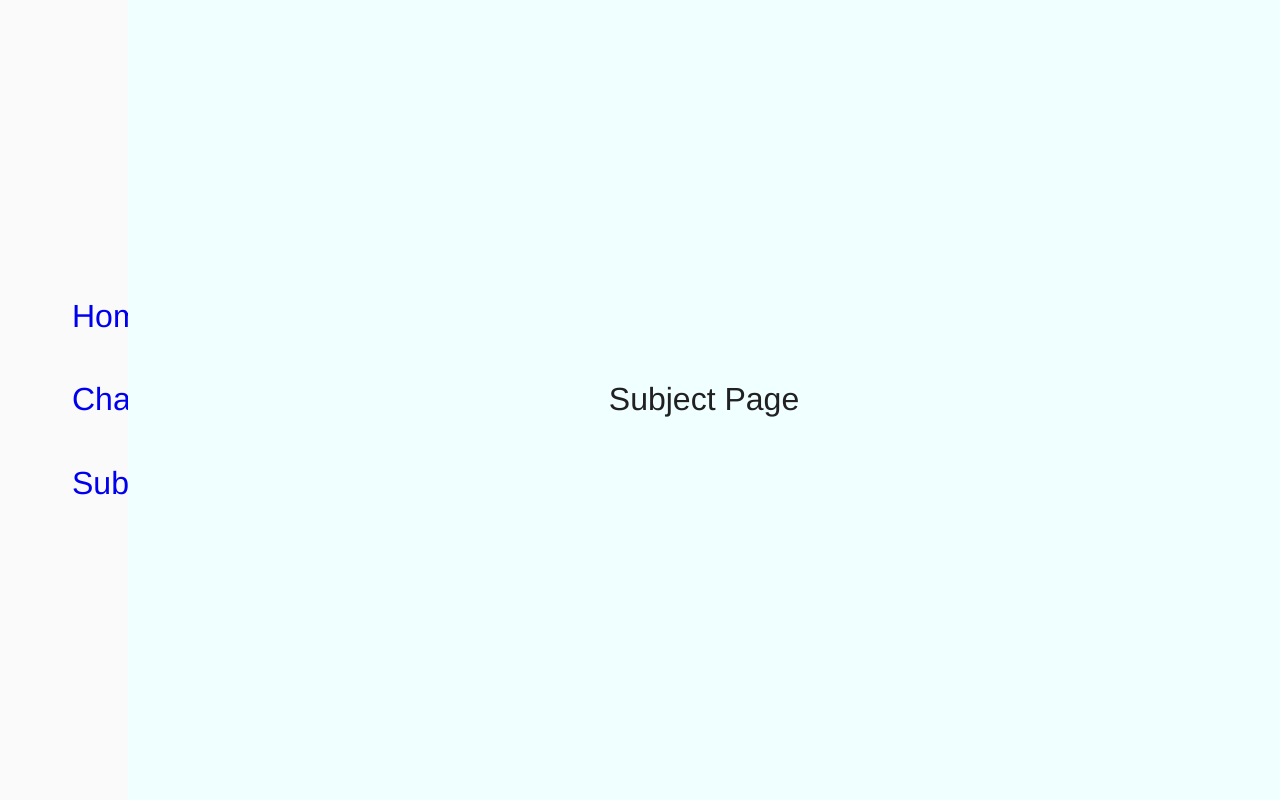
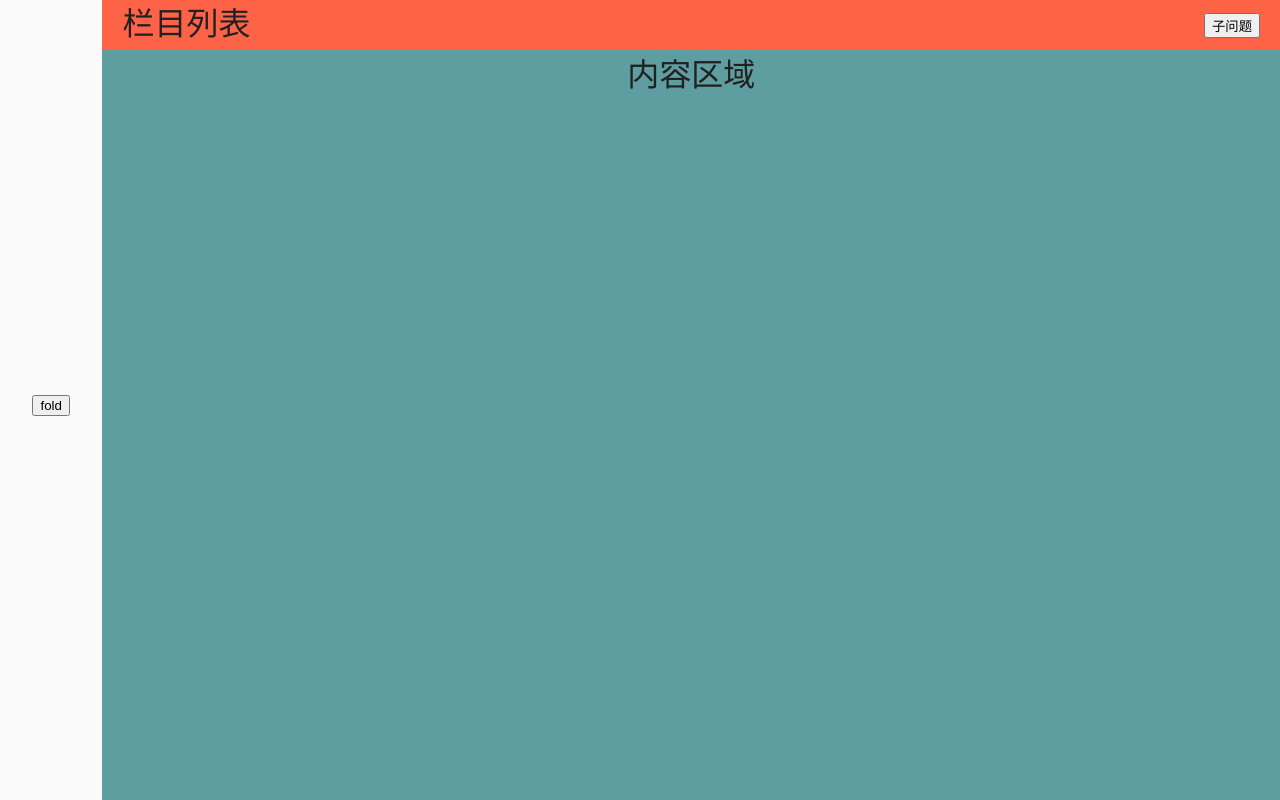
Before and after one commit to Dav-1999/CaritasAI-web, a Vue app: page /subject in a window 1280 px wide. Built offline with nearby package versions, Linux system fonts and the light colour scheme.

Commit message:
feat: 增加临时交互按钮，填充栏目界面组件区域

```diff
--- a/src/App.vue
+++ b/src/App.vue
@@ -6,12 +6,13 @@ const sidebar_collapsed = ref(true);
 
   <main>
 
-    <aside :style="{width: sidebar_collapsed?'10%':'30%'}">
-      <ul>
+    <aside :style="{width: sidebar_collapsed?'8%':'24%'}">
+      <ul :style="{display: sidebar_collapsed?'none':'block'}">
         <li><router-link to="/">Home</router-link></li>
         <li><router-link to="/chat">Chat</router-link></li>
         <li><router-link to="/subject">Subject</router-link></li>
       </ul>
+      <button @click="sidebar_collapsed=!sidebar_collapsed">fold</button>
     </aside>
     <article>
       <RouterView />
@@ -27,7 +28,7 @@ main {
 }
 
 aside {
-  width: 30%;
+  width: 24%;
   background-color: #fafafa;
   align-content: center;
   text-align: center;
--- a/src/views/SubjectView.vue
+++ b/src/views/SubjectView.vue
@@ -1,13 +1,52 @@
 <template>
-  <div>
-    Subject Page
+  <div class="subject-container">
+    <header>
+      <div>栏目列表</div>
+      <button @click="subproblem_list_collasped=!subproblem_list_collasped">子问题</button>
+    </header>
+    <main>
+      <article>
+        内容区域
+      </article>
+      <aside :style="{ display: subproblem_list_collasped ? 'none' : 'flex' }">
+        子问题区域
+      </aside>
+    </main>
   </div>
 </template>
 
 <script setup lang="ts">
-
+const subproblem_list_collasped = ref(true);
 </script>
 
 <style scoped>
+.subject-container {
+  display: flex;
+  flex-direction: column;
+  height: 100vh;
+}
 
+header {
+  display: flex;
+  justify-content: space-between;
+  align-items: center;
+  padding: 0 20px;
+  height: 50px;
+  background-color: tomato;
+}
+
+main {
+  display: flex;
+  flex: 1;
+}
+
+article {
+  flex: 4;
+  background-color: cadetblue;
+}
+
+aside {
+  flex: 2;
+  background-color: beige;
+}
 </style>
```
